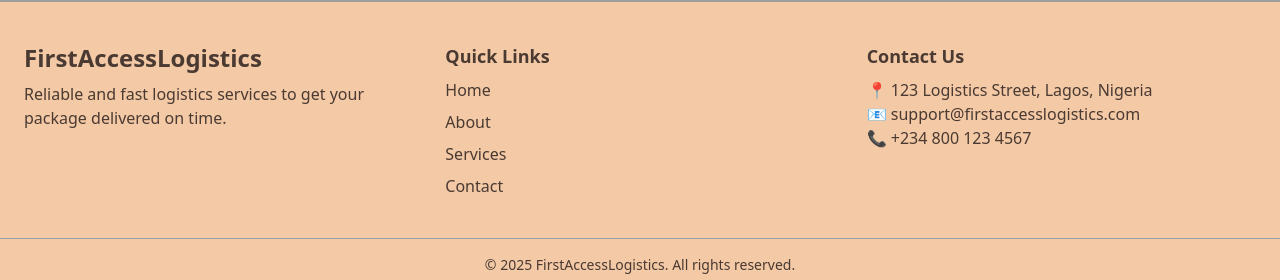
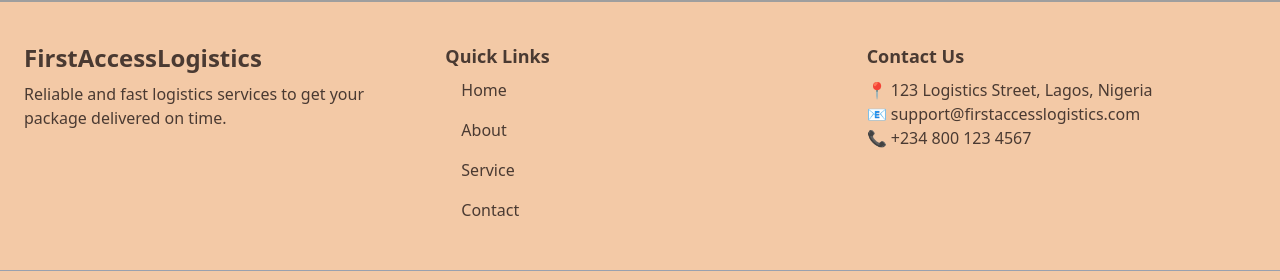
Before and after one commit to maximusenamiroro/Firstaccesslogistic, a React (Vite) app: page / in a window 1280 px wide. Shown: the part 1070-1350 px from the top of the page. Built offline with nearby package versions, Linux system fonts and the light colour scheme; grey boxes are pictures that could not be loaded.

Commit message:
Update Footer.jsx

```diff
--- a/src/components/Footer.jsx
+++ b/src/components/Footer.jsx
@@ -1,3 +1,5 @@
+import { Link } from "react-router-dom";
+
 export default function Footer() {
     return (
       <footer className="bg-[#F3C9A6] text-white">
@@ -13,12 +15,10 @@ export default function Footer() {
           {/* Quick Links */}
           <div>
             <h3 className="text-lg text-[#4A3A32] font-semibold">Quick Links</h3>
-            <ul className="mt-2 space-y-2">
-              <li><a href="#" className="hover:text-[#C48653] text-[#4A3A32]">Home</a></li>
-              <li><a href="#" className="hover:text-[#C48653] text-[#4A3A32]">About</a></li>
-              <li><a className="hover:text-[#C48653] text-[#4A3A32]">Services</a></li>
-              <li><a href="#" className="hover:text-[#C48653] text-[#4A3A32]">Contact</a></li>
-            </ul>
+          <Link to="/" className="block px-4 py-2 hover:text-[#C48653] text-[#4A3A32]">Home</Link>
+          <Link to="/about" className="block px-4 py-2 hover:text-[#C48653] text-[#4A3A32]">About</Link>
+          <Link to="/service" className="block px-4 py-2 hover:text-[#C48653] text-[#4A3A32]">Service</Link>
+          <Link to="/contact" className="block px-4 py-2 hover:text-[#C48653] text-[#4A3A32]">Contact</Link>
           </div>
 
           {/* Contact Info */}
```
